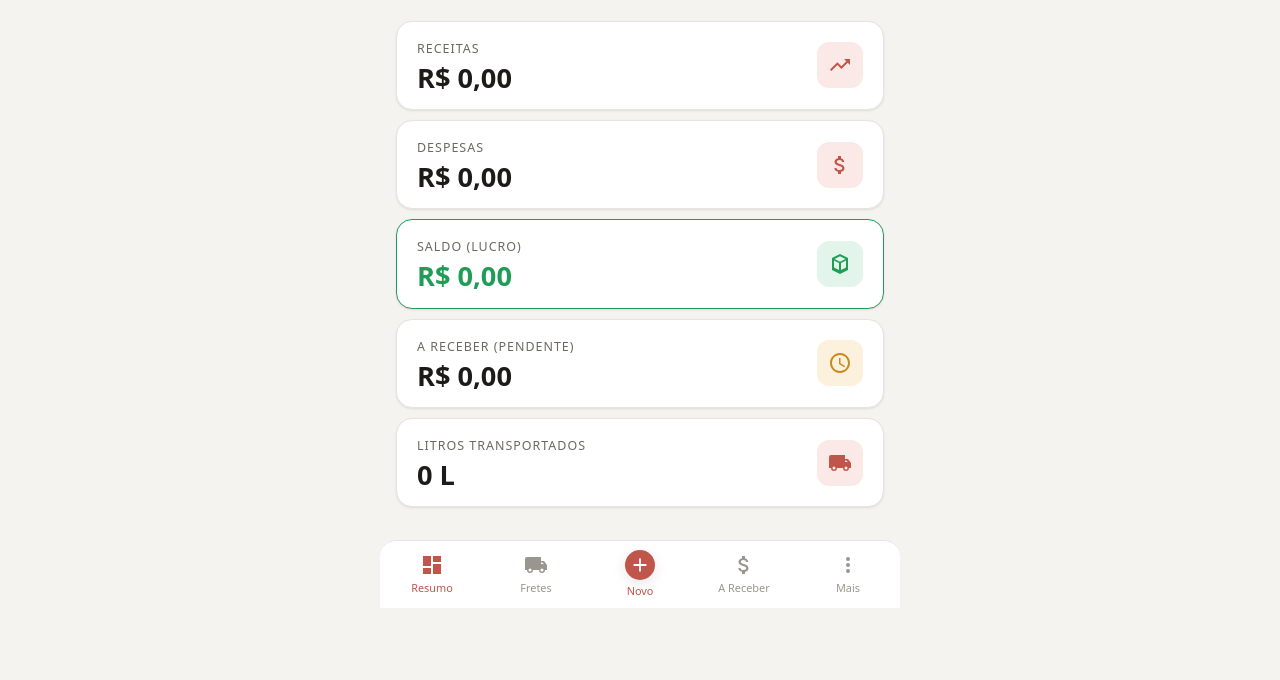
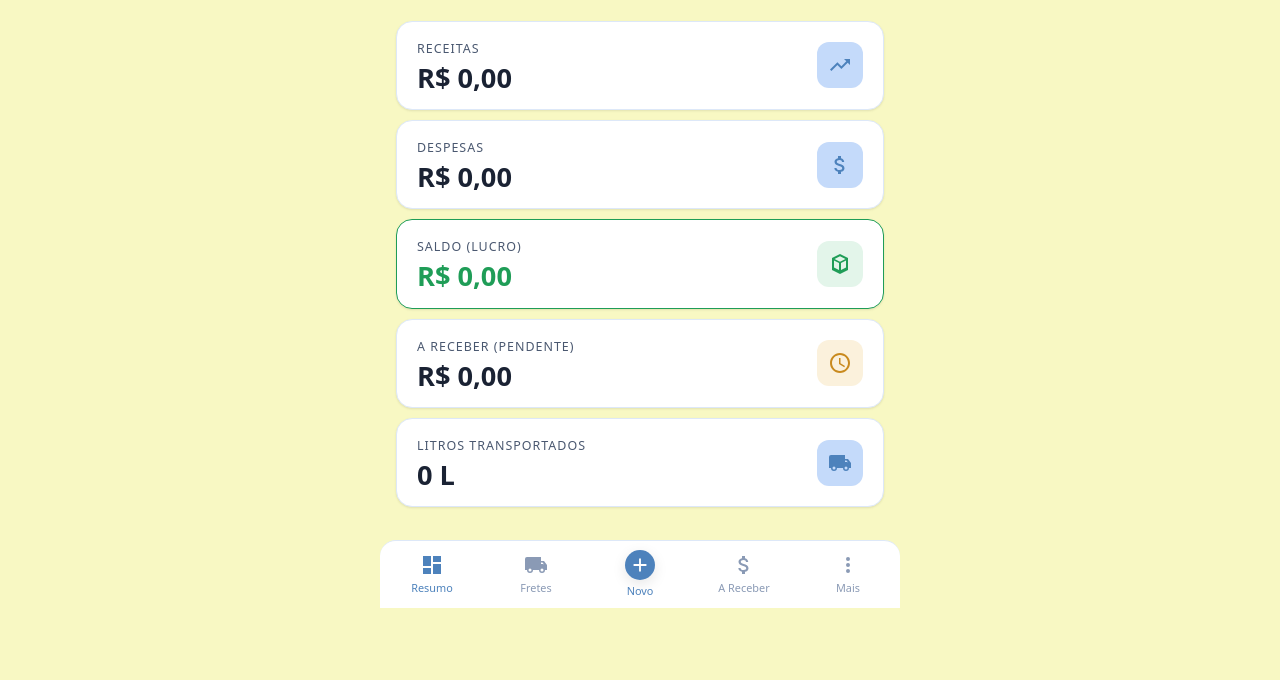
Before and after one commit to nathanmxx/gestor-de-fretes, a plain HTML site: page index.html in a window 1280 px wide. Shown: the part 192-872 px from the top of the page. Drawn offline with Linux system fonts and the light colour scheme.

Commit message:
design: paleta azul + amarelo pastel, corrige botao Novo

```diff
--- a/assets/css/base.css
+++ b/assets/css/base.css
@@ -84,7 +84,7 @@ body {
   padding: 4px;
   box-shadow: var(--shadow-lift);
 }
-.tab--cta.is-active svg { background: #a8473d; }
+.tab--cta.is-active svg { background: #3a6a9e; }
 
 /* Título grande no topo de cada tela (estilo "Dashboard" da ferramenta antiga) */
 .page-title {
--- a/assets/css/variables.css
+++ b/assets/css/variables.css
@@ -5,18 +5,18 @@
    ============================================================ */
 :root {
   /* Cores de fundo e superfície */
-  --bg:            #f4f3f0;   /* fundo geral (cinza bem claro) */
+  --bg:            #f8f8c3;   /* fundo geral (amarelo pastel suave) */
   --surface:       #ffffff;   /* cartões brancos */
-  --surface-2:     #faf9f7;   /* cartões secundários */
+  --surface-2:     #fdfdf5;   /* cartões secundários */
 
   /* Texto */
-  --text:          #1c1b1a;   /* texto principal */
-  --text-soft:     #6b6862;   /* texto secundário / rótulos */
-  --text-faint:    #9a968e;   /* texto bem suave */
+  --text:          #1a2233;   /* texto principal (azul muito escuro) */
+  --text-soft:     #4a5870;   /* texto secundário / rótulos */
+  --text-faint:    #8a9ab5;   /* texto bem suave */
 
   /* Cores de marca / estados */
-  --primary:       #c0564b;   /* coral/vermelho (igual à ferramenta antiga) */
-  --primary-soft:  #fbe9e7;   /* fundo suave do coral */
+  --primary:       #4d82bc;   /* azul principal */
+  --primary-soft:  #c4dafa;   /* azul bem claro (fundos suaves) */
   --positivo:      #1f9d57;   /* verde (lucro, pago, saldo positivo) */
   --positivo-soft: #e3f5ea;
   --negativo:      #c0392b;   /* vermelho (gastos, saldo negativo) */
@@ -24,8 +24,8 @@
   --alerta-soft:   #fbf1dc;
 
   /* Bordas e linhas */
-  --border:        #e7e4df;
-  --border-strong: #d9d5ce;
+  --border:        #dde8f8;   /* azul bem claro */
+  --border-strong: #c4dafa;   /* azul claro mais forte */
 
   /* Sombra dos cartões */
   --shadow:        0 1px 3px rgba(0,0,0,0.06), 0 1px 2px rgba(0,0,0,0.04);
```
